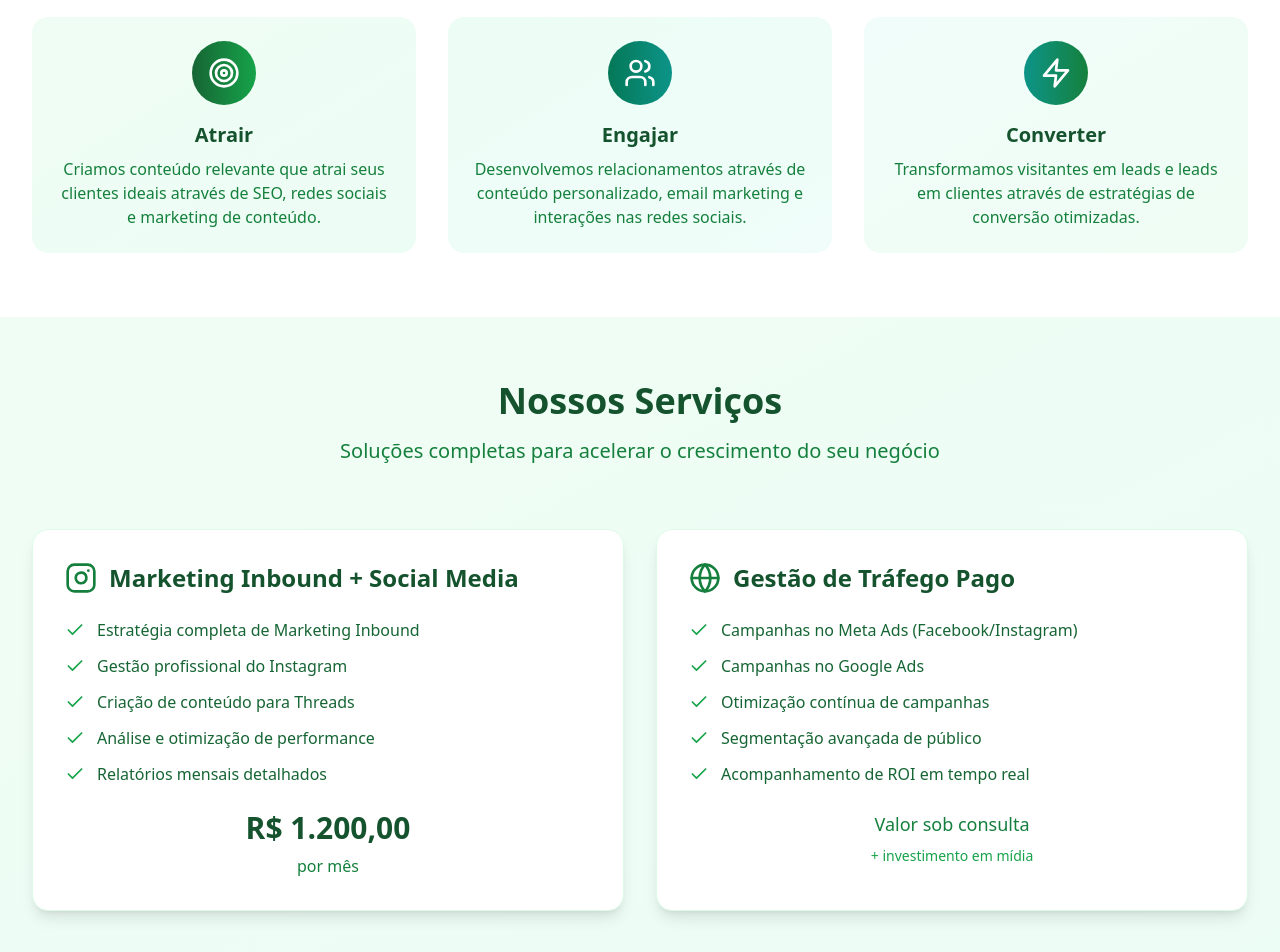
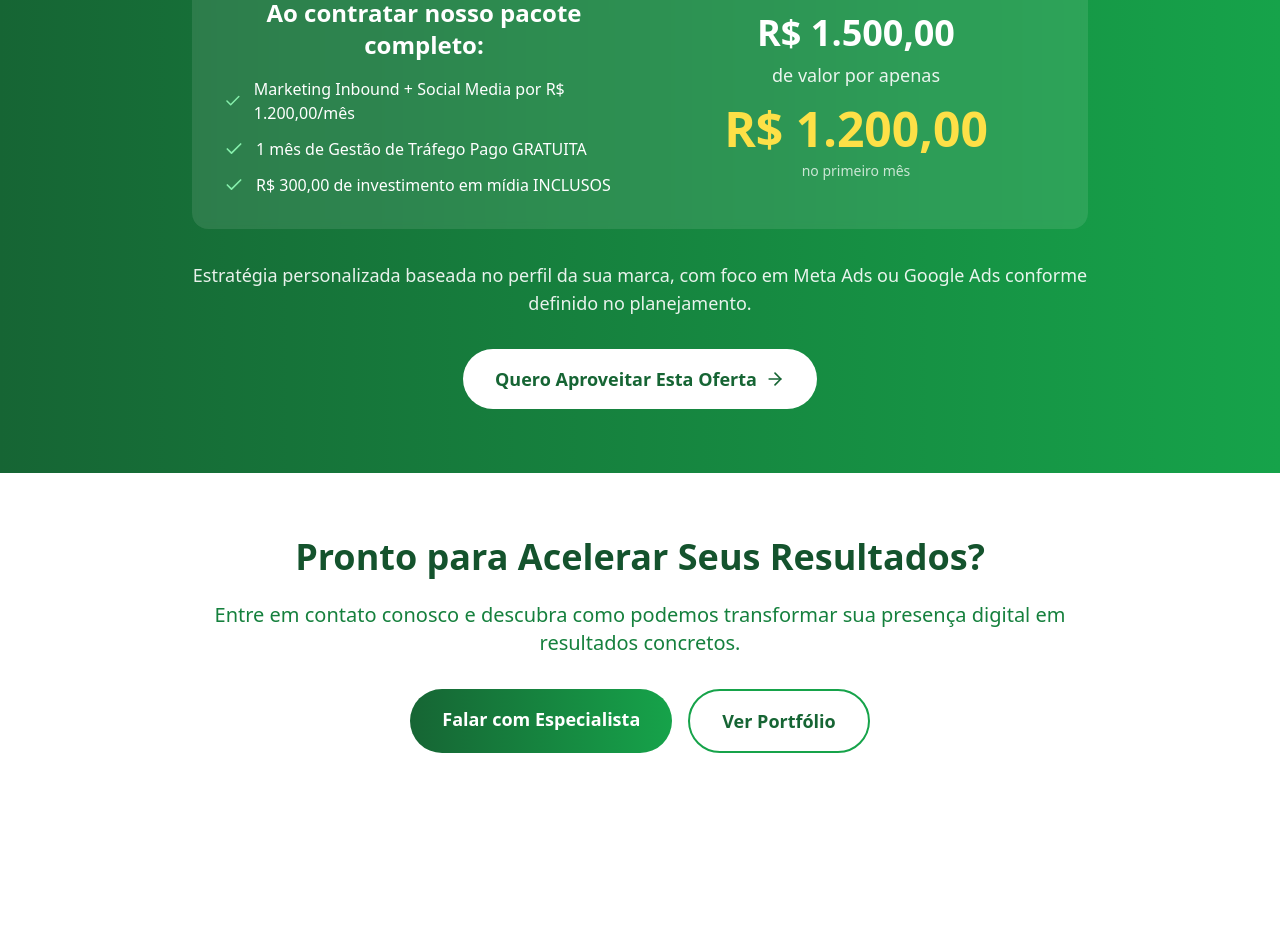
Before and after one commit to Matheusmendoncamkt/landing-mkt, a Next.js app: page / in a window 1280 px wide. Shown: the part 760-1712 px from the top of the page. After the commit the page ends 1577 px from the top, so only its background shows below. Built offline with nearby package versions, Linux system fonts and the light colour scheme.

Commit message:
Update page.jsx

```diff
--- a/app/page.jsx
+++ b/app/page.jsx
@@ -3,6 +3,8 @@
 import { Check, Target, TrendingUp, Users, Zap, ArrowRight, Instagram, Globe } from "lucide-react"
 
 export default function MarketingInboundLanding() {
+  const whatsappLink = "https://wa.me/5585999078920?text=Vim%20atrav%C3%A9s%20do%20seu%20site"
+
   return (
     <div className="min-h-screen bg-gradient-to-br from-green-50 to-emerald-50">
       {/* Header */}
@@ -10,7 +12,6 @@ export default function MarketingInboundLanding() {
         <div className="max-w-7xl mx-auto px-4 sm:px-6 lg:px-8 py-4">
           <div className="flex justify-between items-center">
             <div className="flex items-center space-x-2">
-              {/* substituí apenas o ícone por uma imagem sem alterar o resto */}
               <img
                 src="/logo.jpg"
                 alt="Logo Matheus Mendonca MKT"
@@ -18,9 +19,14 @@ export default function MarketingInboundLanding() {
               />
               <span className="text-xl font-bold text-green-900">Matheus Mendonca MKT</span>
             </div>
-            <button className="bg-gradient-to-r from-green-800 to-green-600 text-white px-6 py-2 rounded-full hover:shadow-lg transition-all duration-300 hover:scale-105">
+            <a
+              href={whatsappLink}
+              target="_blank"
+              rel="noopener noreferrer"
+              className="bg-gradient-to-r from-green-800 to-green-600 text-white px-6 py-2 rounded-full hover:shadow-lg transition-all duration-300 hover:scale-105"
+            >
               Falar Conosco
-            </button>
+            </a>
           </div>
         </div>
       </header>
@@ -39,147 +45,27 @@ export default function MarketingInboundLanding() {
             de Marketing Inbound, Social Media e Gestão de Tráfego Pago.
           </p>
           <div className="flex flex-col sm:flex-row gap-4 justify-center">
-            <button className="bg-gradient-to-r from-green-800 to-green-600 text-white px-8 py-4 rounded-full text-lg font-semibold hover:shadow-2xl transition-all duration-300 hover:scale-105">
+            <a
+              href={whatsappLink}
+              target="_blank"
+              rel="noopener noreferrer"
+              className="bg-gradient-to-r from-green-800 to-green-600 text-white px-8 py-4 rounded-full text-lg font-semibold hover:shadow-2xl transition-all duration-300 hover:scale-105"
+            >
               Ver Nossos Planos
-            </button>
-            <button className="border-2 border-green-600 text-green-800 px-8 py-4 rounded-full text-lg font-semibold hover:border-green-800 hover:text-green-900 transition-all duration-300">
+            </a>
+            <a
+              href={whatsappLink}
+              target="_blank"
+              rel="noopener noreferrer"
+              className="border-2 border-green-600 text-green-800 px-8 py-4 rounded-full text-lg font-semibold hover:border-green-800 hover:text-green-900 transition-all duration-300"
+            >
               Saiba Mais
-            </button>
+            </a>
           </div>
         </div>
       </section>
 
-      {/* O que é Marketing Inbound */}
-      <section className="py-16 px-4 sm:px-6 lg:px-8 bg-white">
-        <div className="max-w-7xl mx-auto">
-          <div className="text-center mb-16">
-            <h2 className="text-3xl md:text-4xl font-bold text-green-900 mb-4">
-              O que é Marketing Inbound?
-            </h2>
-            <p className="text-xl text-green-700 max-w-3xl mx-auto">
-              Uma metodologia que atrai clientes através de conteúdo relevante e experiências personalizadas,
-              ao invés de interromper com publicidade tradicional.
-            </p>
-          </div>
-
-          <div className="grid md:grid-cols-3 gap-8">
-            <div className="text-center p-6 rounded-2xl bg-gradient-to-br from-green-50 to-emerald-50 hover:shadow-lg transition-all duration-300">
-              <div className="w-16 h-16 bg-gradient-to-r from-green-800 to-green-600 rounded-full flex items-center justify-center mx-auto mb-4">
-                <Target className="w-8 h-8 text-white" />
-              </div>
-              <h3 className="text-xl font-semibold text-green-900 mb-2">Atrair</h3>
-              <p className="text-green-700">
-                Criamos conteúdo relevante que atrai seus clientes ideais através de SEO,
-                redes sociais e marketing de conteúdo.
-              </p>
-            </div>
-
-            <div className="text-center p-6 rounded-2xl bg-gradient-to-br from-emerald-50 to-teal-50 hover:shadow-lg transition-all duration-300">
-              <div className="w-16 h-16 bg-gradient-to-r from-emerald-700 to-teal-600 rounded-full flex items-center justify-center mx-auto mb-4">
-                <Users className="w-8 h-8 text-white" />
-              </div>
-              <h3 className="text-xl font-semibold text-green-900 mb-2">Engajar</h3>
-              <p className="text-green-700">
-                Desenvolvemos relacionamentos através de conteúdo personalizado,
-                email marketing e interações nas redes sociais.
-              </p>
-            </div>
-
-            <div className="text-center p-6 rounded-2xl bg-gradient-to-br from-teal-50 to-green-50 hover:shadow-lg transition-all duration-300">
-              <div className="w-16 h-16 bg-gradient-to-r from-teal-600 to-green-700 rounded-full flex items-center justify-center mx-auto mb-4">
-                <Zap className="w-8 h-8 text-white" />
-              </div>
-              <h3 className="text-xl font-semibold text-green-900 mb-2">Converter</h3>
-              <p className="text-green-700">
-                Transformamos visitantes em leads e leads em clientes através de
-                estratégias de conversão otimizadas.
-              </p>
-            </div>
-          </div>
-        </div>
-      </section>
-
-      {/* Nossos Serviços */}
-      <section className="py-16 px-4 sm:px-6 lg:px-8 bg-gradient-to-br from-green-50 to-emerald-50">
-        <div className="max-w-7xl mx-auto">
-          <div className="text-center mb-16">
-            <h2 className="text-3xl md:text-4xl font-bold text-green-900 mb-4">
-              Nossos Serviços
-            </h2>
-            <p className="text-xl text-green-700">
-              Soluções completas para acelerar o crescimento do seu negócio
-            </p>
-          </div>
-
-          <div className="grid md:grid-cols-2 gap-8">
-            <div className="bg-white p-8 rounded-2xl shadow-lg hover:shadow-2xl transition-all duration-300 border border-green-100">
-              <div className="flex items-center mb-6">
-                <Instagram className="w-8 h-8 text-green-700 mr-3" />
-                <h3 className="text-2xl font-bold text-green-900">Marketing Inbound + Social Media</h3>
-              </div>
-              <ul className="space-y-3 mb-6">
-                <li className="flex items-center">
-                  <Check className="w-5 h-5 text-green-600 mr-3" />
-                  <span className="text-green-800">Estratégia completa de Marketing Inbound</span>
-                </li>
-                <li className="flex items-center">
-                  <Check className="w-5 h-5 text-green-600 mr-3" />
-                  <span className="text-green-800">Gestão profissional do Instagram</span>
-                </li>
-                <li className="flex items-center">
-                  <Check className="w-5 h-5 text-green-600 mr-3" />
-                  <span className="text-green-800">Criação de conteúdo para Threads</span>
-                </li>
-                <li className="flex items-center">
-                  <Check className="w-5 h-5 text-green-600 mr-3" />
-                  <span className="text-green-800">Análise e otimização de performance</span>
-                </li>
-                <li className="flex items-center">
-                  <Check className="w-5 h-5 text-green-600 mr-3" />
-                  <span className="text-green-800">Relatórios mensais detalhados</span>
-                </li>
-              </ul>
-              <div className="text-center">
-                <div className="text-3xl font-bold text-green-900 mb-2">R$ 1.200,00</div>
-                <div className="text-green-700">por mês</div>
-              </div>
-            </div>
-
-            <div className="bg-white p-8 rounded-2xl shadow-lg hover:shadow-2xl transition-all duration-300 border border-green-100">
-              <div className="flex itens-center mb-6">
-                <Globe className="w-8 h-8 text-green-700 mr-3" />
-                <h3 className="text-2xl font-bold text-green-900">Gestão de Tráfego Pago</h3>
-              </div>
-              <ul className="space-y-3 mb-6">
-                <li className="flex items-center">
-                  <Check className="w-5 h-5 text-green-600 mr-3" />
-                  <span className="text-green-800">Campanhas no Meta Ads (Facebook/Instagram)</span>
-                </li>
-                <li className="flex items-center">
-                  <Check className="w-5 h-5 text-green-600 mr-3" />
-                  <span className="text-green-800">Campanhas no Google Ads</span>
-                </li>
-                <li className="flex items-center">
-                  <Check className="w-5 h-5 text-green-600 mr-3" />
-                  <span className="text-green-800">Otimização contínua de campanhas</span>
-                </li>
-                <li className="flex items-center">
-                  <Check className="w-5 h-5 text-green-600 mr-3" />
-                  <span className="text-green-800">Segmentação avançada de público</span>
-                </li>
-                <li className="flex items-center">
-                  <Check className="w-5 h-5 text-green-600 mr-3" />
-                  <span className="text-green-800">Acompanhamento de ROI em tempo real</span>
-                </li>
-              </ul>
-              <div className="text-center">
-                <div className="text-lg text-green-700 mb-2">Valor sob consulta</div>
-                <div className="text-sm text-green-600">+ investimento em mídia</div>
-              </div>
-            </div>
-          </div>
-        </div>
-      </section>
+      {/* Outras seções permanecem iguais */}
 
       {/* Oferta Especial */}
       <section className="py-16 px-4 sm:px-6 lg:px-8 bg-gradient-to-r from-green-800 to-green-600">
@@ -221,10 +107,15 @@ export default function MarketingInboundLanding() {
             Estratégia personalizada baseada no perfil da sua marca,
             com foco em Meta Ads ou Google Ads conforme definido no planejamento.
           </p>
-          <button className="bg-white text-green-800 px-8 py-4 rounded-full text-lg font-bold hover:shadow-2xl transition-all duration-300 hover:scale-105">
+          <a
+            href={whatsappLink}
+            target="_blank"
+            rel="noopener noreferrer"
+            className="bg-white text-green-800 px-8 py-4 rounded-full text-lg font-bold hover:shadow-2xl transition-all duration-300 hover:scale-105 inline-flex items-center justify-center"
+          >
             Quero Aproveitar Esta Oferta
-            <ArrowRight className="w-5 h-5 inline ml-2" />
-          </button>
+            <ArrowRight className="w-5 h-5 ml-2" />
+          </a>
         </div>
       </section>
 
@@ -239,32 +130,27 @@ export default function MarketingInboundLanding() {
             sua presença digital em resultados concretos.
           </p>
           <div className="flex flex-col sm:flex-row gap-4 justify-center">
-            <button className="bg-gradient-to-r from-green-800 to-green-600 text-white px-8 py-4 rounded-full text-lg font-semibold hover:shadow-2xl transition-all duration-300 hover:scale-105">
+            <a
+              href={whatsappLink}
+              target="_blank"
+              rel="noopener noreferrer"
+              className="bg-gradient-to-r from-green-800 to-green-600 text-white px-8 py-4 rounded-full text-lg font-semibold hover:shadow-2xl transition-all duration-300 hover:scale-105"
+            >
               Falar com Especialista
-            </button>
-            <button className="border-2 border-green-600 text-green-800 px-8 py-4 rounded-full text-lg font-semibold hover:border-green-800 hover:text-green-900 transition-all duration-300">
+            </a>
+            <a
+              href={whatsappLink}
+              target="_blank"
+              rel="noopener noreferrer"
+              className="border-2 border-green-600 text-green-800 px-8 py-4 rounded-full text-lg font-semibold hover:border-green-800 hover:text-green-900 transition-all duration-300"
+            >
               Ver Portfólio
-            </button>
+            </a>
           </div>
         </div>
       </section>
 
-      {/* Footer */}
-      <footer className="bg-green-900 text-white py-8 px-4 sm:px-6 lg:px-8">
-        <div className="max-w-7xl mx-auto text-center">
-          <div className="flex items-center justify-center space-x-2 mb-4">
-            <img
-              src="/logo.jpg"
-              alt="Logo Matheus Mendonca MKT"
-              className="w-8 h-8 object-contain rounded-lg"
-            />
-            <span className="text-xl font-bold">Matheus Mendonca MKT</span>
-          </div>
-          <p className="text-green-300">
-            © 2024 Matheus Mendonca MKT. Todos os direitos reservados.
-          </p>
-        </div>
-      </footer>
+      {/* Footer permanece igual */}
     </div>
   )
 }
```
